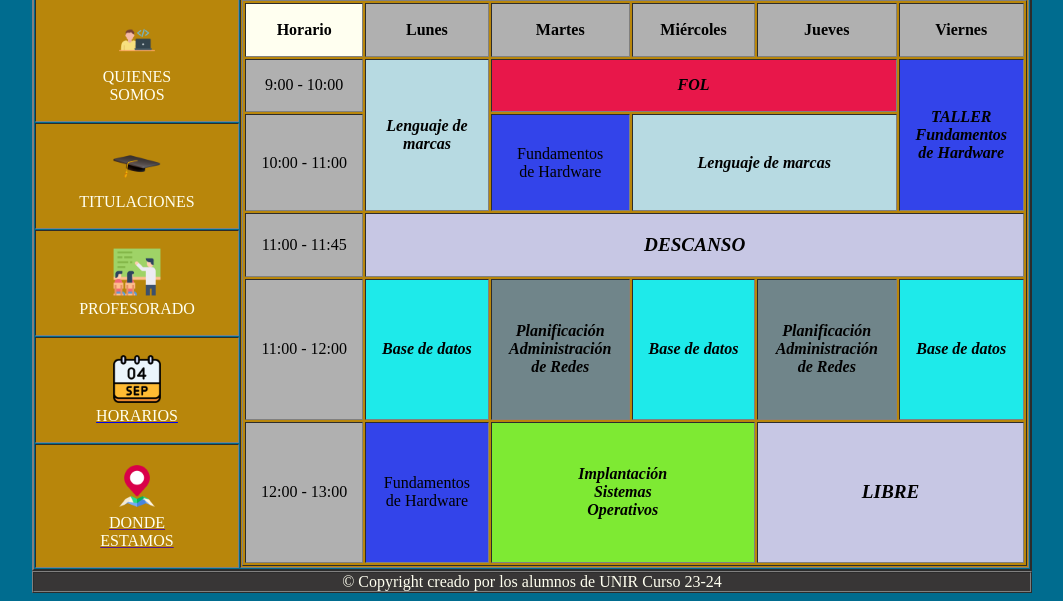
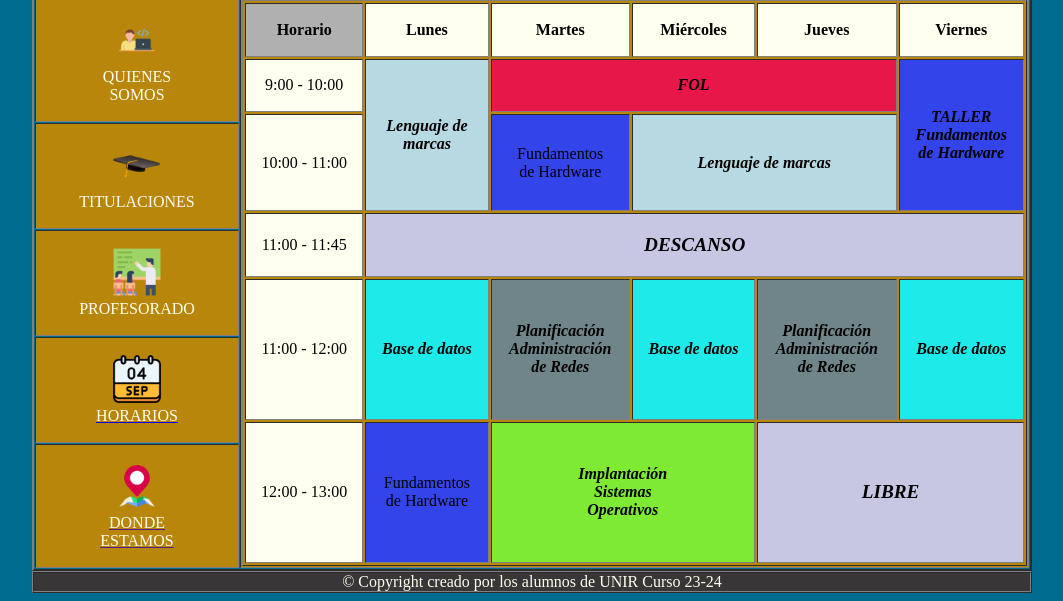
Before and after one commit to vicmanw1ld/html-css, a plain HTML site: page tarea2Web/horarios.html in a window 1280 px wide. Shown: the part 222-823 px from the top of the page, without its empty margins (108-1171 px from the left). Drawn offline with Linux system fonts and the light colour scheme.

Commit message:
colocando

```diff
--- a/tarea2Web/horarios.html
+++ b/tarea2Web/horarios.html
@@ -28,31 +28,31 @@
                     <td rowspan="5">
                         <table border="1" align="center" face="arial" width="100%" height="100%">
                             <tr align="center">
-                                <td bgcolor="#fffff"><b>Horario</b></td>
-                                <td bgcolor="#B0B0B0"><b>Lunes</b></td>
-                                <td bgcolor="#B0B0B0"><b>Martes</b></td>
-                                <td bgcolor="#B0B0B0"><b>Miércoles</b></td>
-                                <td bgcolor="#B0B0B0"><b>Jueves</b></td>
-                                <td bgcolor="#B0B0B0"><b>Viernes</b></td>
+                                <td bgcolor="#B0B0B0"><b>Horario</b></td>
+                                <td bgcolor="#fffff"><b>Lunes</b></td>
+                                <td bgcolor="#fffff"><b>Martes</b></td>
+                                <td bgcolor="#fffff"><b>Miércoles</b></td>
+                                <td bgcolor="#fffff"><b>Jueves</b></td>
+                                <td bgcolor="#fffff"><b>Viernes</b></td>
                             </tr>
                             <tr align="center">
-                                <td bgcolor="#B0B0B0">9:00 - 10:00</td>
+                                <td bgcolor="#fffff">9:00 - 10:00</td>
                                 <td rowspan="2" bgcolor="#B7DAE2"><b><i>Lenguaje de <br>marcas</i></b></td>
                                 <td colspan="3" bgcolor="#E8174A"><b><i>FOL</i></b></td>
                                 <td rowspan="2" bgcolor="#3344EA"><b><i>TALLER <br> Fundamentos <br>
                                     de Hardware</i></b></td>
                             </tr>
                             <tr align="center">
-                                <td bgcolor="#B0B0B0">10:00 - 11:00</td>
+                                <td bgcolor="#fffff">10:00 - 11:00</td>
                                 <td bgcolor="#3344EA">Fundamentos <br>de Hardware</td>
                                 <td colspan="2" bgcolor="#B7DAE2"><b><i>Lenguaje de marcas</i></b></td>
                             </tr>
                             <tr align="center">
-                                <td bgcolor="#B0B0B0">11:00 - 11:45</td>
+                                <td bgcolor="#fffff">11:00 - 11:45</td>
                                 <td colspan="5" bgcolor="#C7C7E4"><b><i><big>DESCANSO</big></i></b></td>
                             </tr>
                             <tr align="center">
-                                <td bgcolor="#B0B0B0">11:00 - 12:00</td>
+                                <td bgcolor="#fffff">11:00 - 12:00</td>
                                 <td bgcolor="#1EEAEA"><b><i>Base de datos</i></b></td>
                                 <td bgcolor="#70858A"><b><i>Planificación <br> Administración <br> de Redes</i></b></td>
                                 <td bgcolor="#1EEAEA"><b><i>Base de datos</i></b></td>
@@ -61,7 +61,7 @@
 
                             </tr>
                             <tr align="center">
-                                <td bgcolor="#B0B0B0">12:00 - 13:00</td>
+                                <td bgcolor="#fffff">12:00 - 13:00</td>
                                 <td bgcolor="#3344EA">Fundamentos <br>de Hardware</td>
                                 <td colspan="2" bgcolor="#7EEA33"><b><i>Implantación <br> Sistemas <br> Operativos</i></b></td>
                                 <td colspan="2" bgcolor="#C7C7E4"><b><i><big>LIBRE</big></i></b></td>
```
Also changed, not shown: tarea2Web/index.html (+1 -1 lines), Teoria/etiquetas.html (renamed from etiquetas.html), Teoria/etiquetasHtml2.html (renamed from etiquetasHtml2.html), Teoria/git.txt (renamed from git.txt), Teoria/hipervinculos.html (renamed from hipervinculos.html), Teoria/listas.html (renamed from listas.html), Teoria/usoCajas.html (renamed from usoCajas.html).
